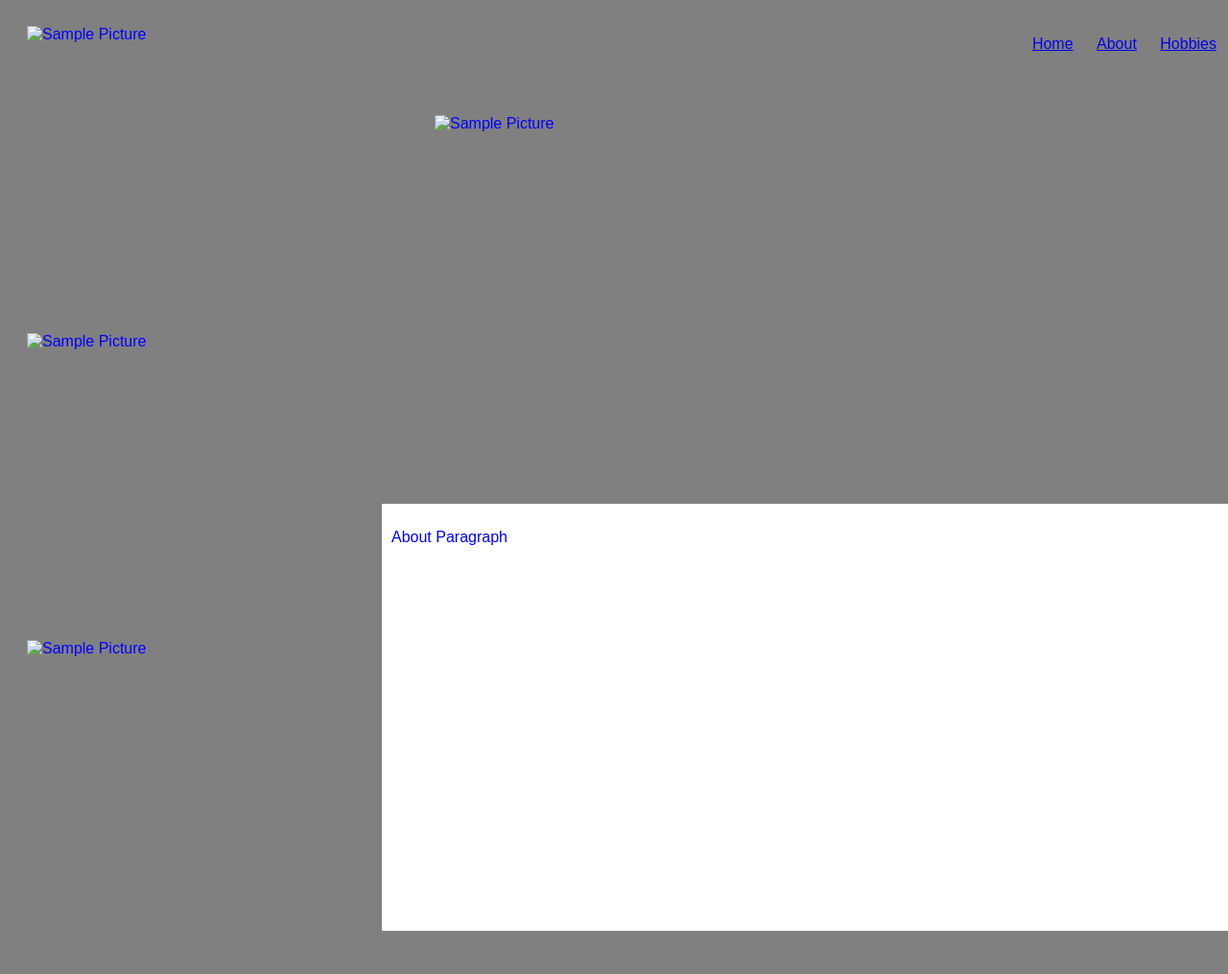
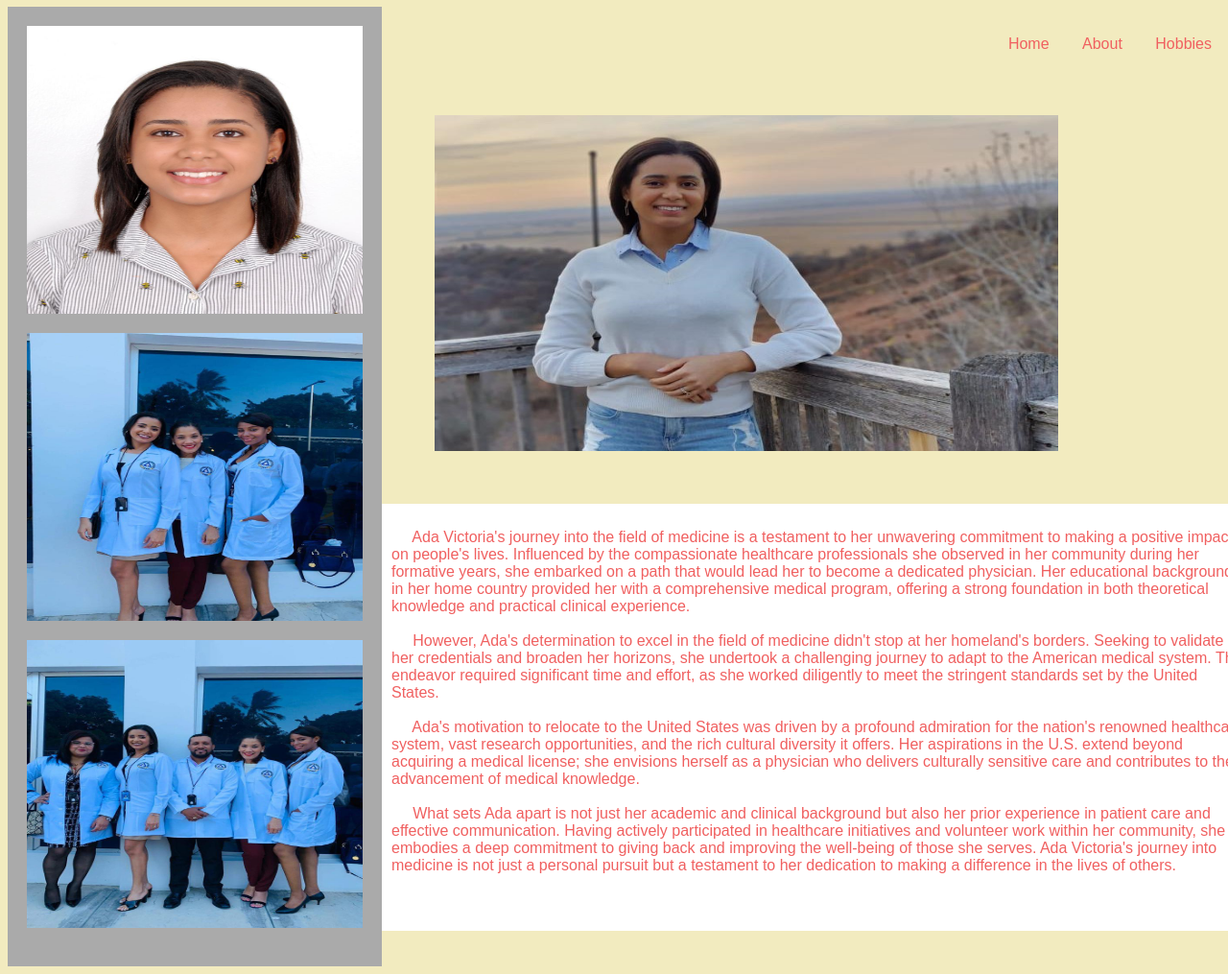
Before and after one commit to CesarJoel04/bioSite, a plain HTML site: page about.html in a window 1280 px wide. Shown: the part 73-1088 px from the top of the page at 96% size. Drawn offline with Linux system fonts and the light colour scheme.

Commit message:
commit Bio final submission

```diff
--- a/about.html
+++ b/about.html
@@ -15,9 +15,9 @@
     </Header>
    <div class="page">
           <div class="left-aside">
-              <img src="Images/soon.jpg" alt="Sample Picture" style="width:350px;height:300px;">
-              <img src="Images/soon.jpg" alt="Sample Picture" style="width:350px;height:300px;">
-              <img src="Images/soon.jpg" alt="Sample Picture" style="width:350px;height:300px;">
+              <img src="Images/pic-1.jpeg" alt="Sample Picture" style="width:350px;height:300px;">
+              <img src="Images/pic-3.jpeg" alt="Sample Picture" style="width:350px;height:300px;">
+              <img src="Images/pic-2.jpeg" alt="Sample Picture" style="width:350px;height:300px;">
 
           </div>
           <div class="top-right">
@@ -27,11 +27,27 @@
                 <a href="hobbies.html">Hobbies</a>
             </div>
               <div class="main-picture">
-                    <img src="Images/soon.jpg" alt="Sample Picture" style="width:650px;height:350px;">
+                    <img src="Images/pic-8.jpeg" alt="Sample Picture" style="width:650px;height:350px;">
               </div>
           </div>
         <div class="bottom-right">
-               <p>About Paragraph </p>
+               <p>  &nbsp;&nbsp;&nbsp;&nbsp; Ada Victoria's journey into the field of medicine is a testament to her unwavering commitment to making a positive impact on people's lives.
+                   Influenced by the compassionate healthcare professionals she observed in her community during her formative years, she embarked on a path
+                   that would lead her to become a dedicated physician. Her educational background in her home country provided her with a comprehensive medical program,
+                   offering a strong foundation in both theoretical knowledge and practical clinical experience.
+               <br><br>
+                    &nbsp;&nbsp;&nbsp;&nbsp; However, Ada's determination to excel in the field of medicine didn't stop at her homeland's borders. Seeking to validate her credentials and
+                    broaden her horizons, she undertook a challenging journey to adapt to the American medical system. This endeavor required significant time and effort,
+                    as she worked diligently to meet the stringent standards set by the United States.
+               <br><br>
+                   &nbsp;&nbsp;&nbsp;&nbsp; Ada's motivation to relocate to the United States was driven by a profound admiration for the nation's renowned healthcare system, vast research opportunities,
+                    and the rich cultural diversity it offers. Her aspirations in the U.S. extend beyond acquiring a medical license; she envisions herself as a physician who
+                    delivers culturally sensitive care and contributes to the advancement of medical knowledge.
+               <br><br>
+                     &nbsp;&nbsp;&nbsp;&nbsp; What sets Ada apart is not just her academic and clinical background but also her prior experience in patient care and effective communication.
+                    Having actively participated in healthcare initiatives and volunteer work within her community, she embodies a deep commitment to giving back and improving
+                    the well-being of those she serves. Ada Victoria's journey into medicine is not just a personal pursuit but a testament to her dedication to making a difference in the lives of others.
+                </p>
         </div>
           <div class="page-footer">
               <footer>
--- a/bio_style.css
+++ b/bio_style.css
@@ -1,8 +1,8 @@
 body {
     font-family: Arial, sans-serif;
     font-size: 20;
-    color: blue;
-    background-color: gray;
+    color: #F06060;
+    background-color: #F2EBBF;
 }
 .page{
     display: block;
@@ -16,7 +16,7 @@ body {
  .left-aside {
 
     width: 30%;
-    background-color: gray;
+    background-color: #AAAAAA;
     float: left;
     clear: none;
     min-height: 1000px;
@@ -75,12 +75,21 @@ img{
 }
 
 a{
-    padding: 10px;
+    padding: 15px;
+    text-decoration: none;
+    color: #F06060;
 
 }
+
+a:hover {
+  text-decoration: underline;
+  color: #de8611;
+  padding: 20px;
+}
+
 .paragraph{
     flex-basis: 30%;
-    padding: 10px;
+    padding: 35px;
 
 }
 
```
Also changed, not shown: hobbies.html (+20 -5 lines), index.html (+12 -7 lines).
